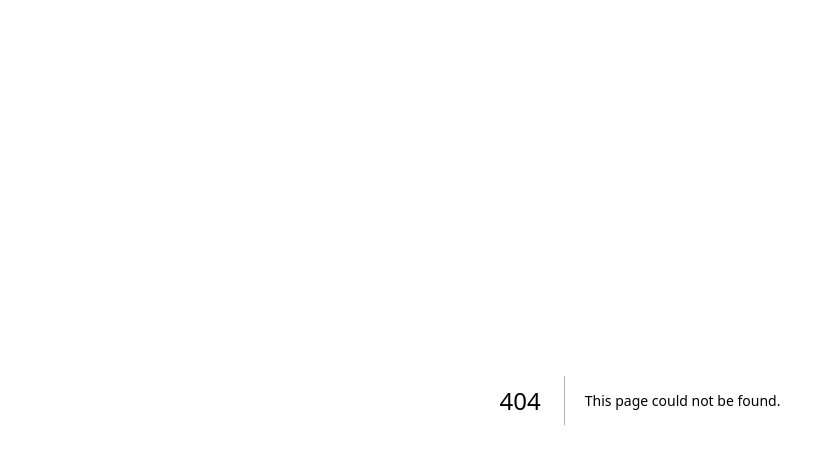
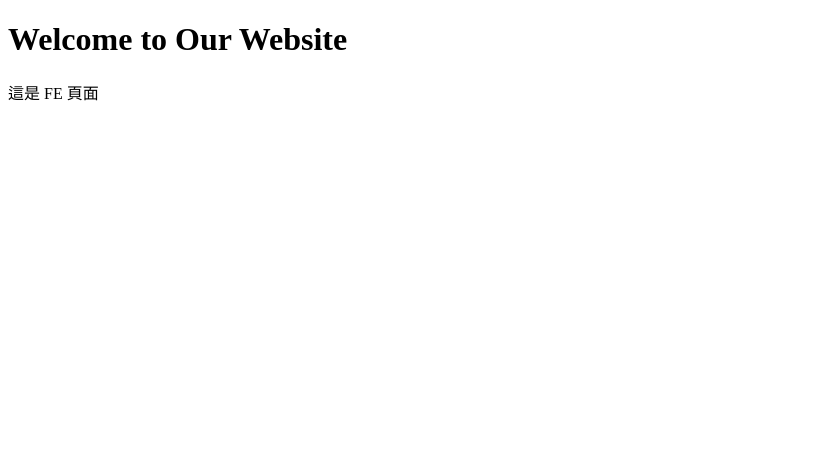
Before and after one commit to sunny2001522/portfolio, a Next.js app: page /1/frontend in a window 1280 px wide. Before the commit this address had no page. Shown: the top 464 px of the page, without its empty margins (0-835 px from the left). Built offline with nearby package versions, Linux system fonts and the light colour scheme.

Commit message:
feat: create FrontEndPage component and remove locale handling from HomePage

```diff
--- /dev/null
+++ b/app/[locale]/frontend/page.tsx
@@ -0,0 +1,13 @@
+import { getTranslations } from "next-intl/server";
+
+// app/[locale]/frontend/page.tsx
+export default async function FrontEndPage() {
+  const t = await getTranslations("HomePage"); // 假設你使用 HomePage 的翻譯
+
+  return (
+    <div>
+      <h1>{t("title")}</h1>
+      <p>這是 FE 頁面</p>
+    </div>
+  );
+}
--- a/app/[locale]/page.tsx
+++ b/app/[locale]/page.tsx
@@ -1,16 +1,10 @@
 import { getTranslations } from "next-intl/server";
-import { setRequestLocale } from "next-intl/server";
 
 export default async function HomePage({
   params,
 }: {
   params: Promise<{ locale: string }>;
 }) {
-  const { locale } = await params;
-
-  // 啟用靜態渲染
-  setRequestLocale(locale);
-
   // 在服務器組件中使用 getTranslations 而不是 useTranslations
   const t = await getTranslations("HomePage");
 
```
